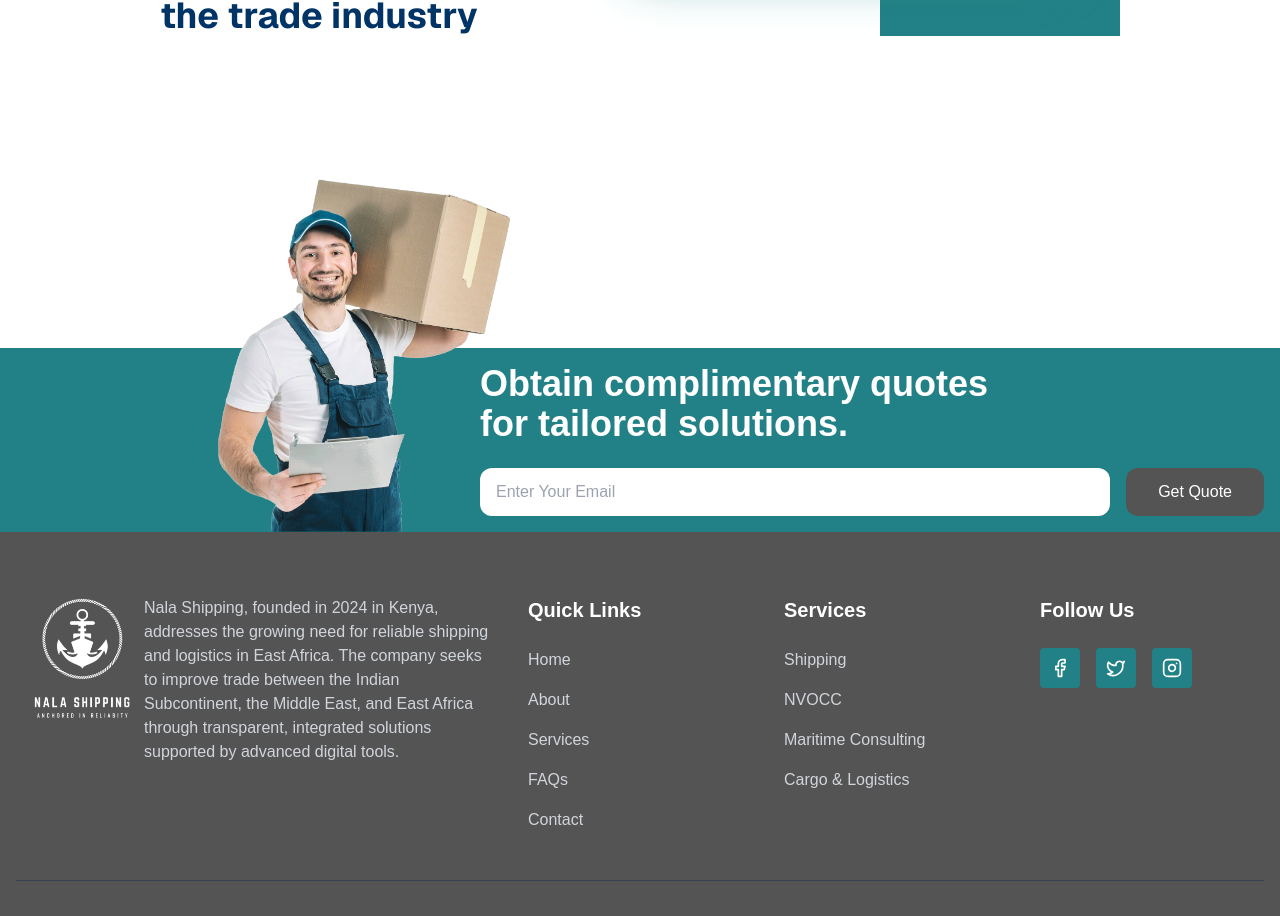
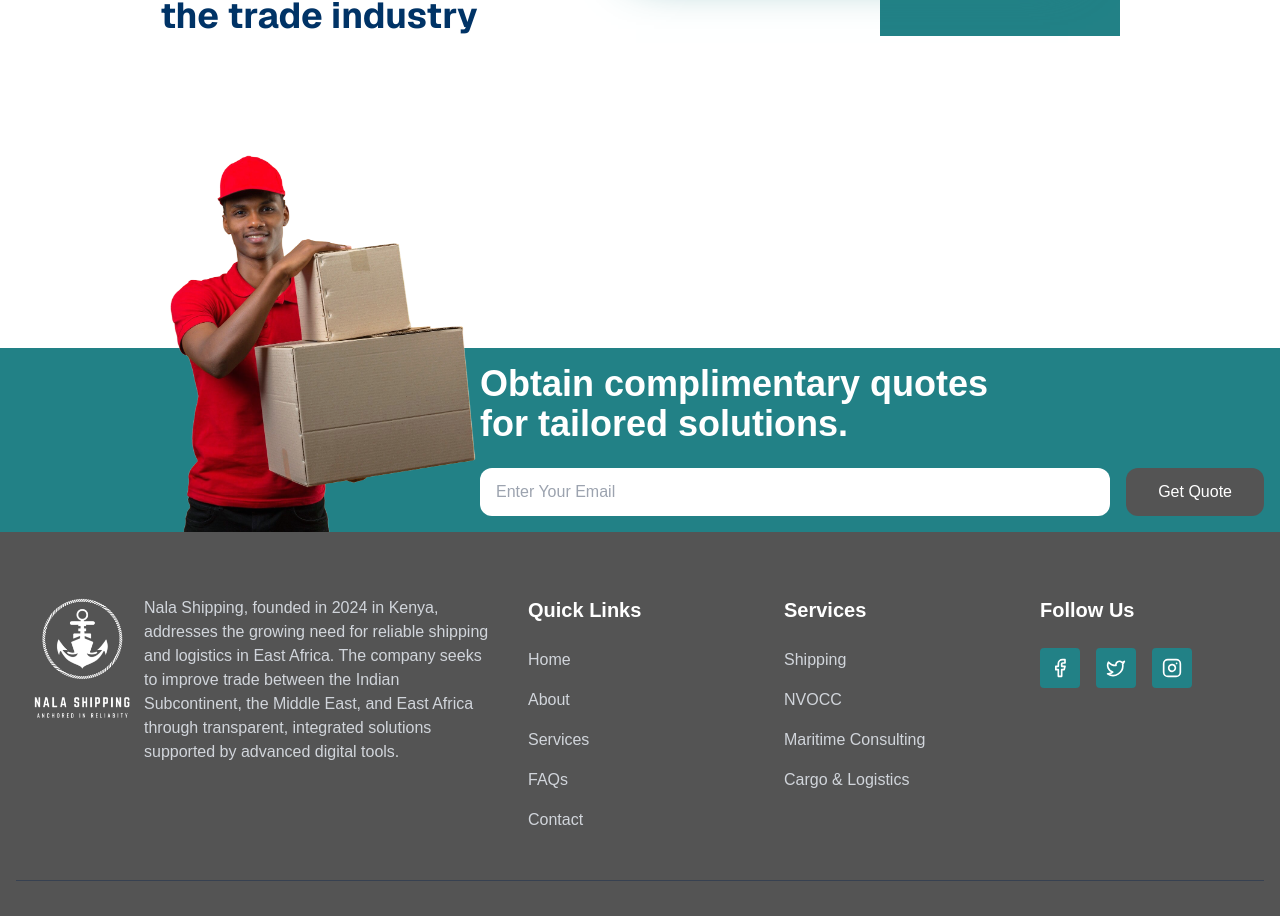
Before and after one commit to ISHANTBHATT/Nala-logistics, a Next.js app: page / in a window 1280 px wide. Shown: the part 4658-5574 px from the top of the page. Built offline with nearby package versions, Linux system fonts and the light colour scheme.

Commit message:
changes:- image changes

```diff
--- a/src/app/components/Footer2.jsx
+++ b/src/app/components/Footer2.jsx
@@ -185,15 +185,15 @@ export default function Footer2() {
           viewport={{ once: true }}
         >
           <motion.div
-            className="absolute right-1/2 bottom-0 w-full md:w-1/3 mb-6 md:mb-0 z-0"
+            className="absolute right-1/2 bottom-0 w-full md:w-1/3 mb-6 md:mb-0 z-0 mr-32"
             initial={{ x: 100 }}
             whileInView={{ x: 0 }}
             viewport={{ once: true }}
           >
             <Image
-              src="/images/man.png"
+              src="/images/man2.png"
               alt="Delivery Person"
-              width={300}
+              width={400}
               height={300}
               className="object-contain h-[200px] md:h-auto"
             />
--- a/src/app/components/Navbar2.jsx
+++ b/src/app/components/Navbar2.jsx
@@ -479,7 +479,7 @@ export function Navbar2() {
                   // height={1500}
                   className="w-28 h-auto"
                 />
-                <span className="text-2xl font-bold text-white">
+                <span className="text-2xl font-bold text-primary">
                   NALA SHIPPING
                 </span>
               </>
```
Also changed, not shown: public/images/man2.png (added).
